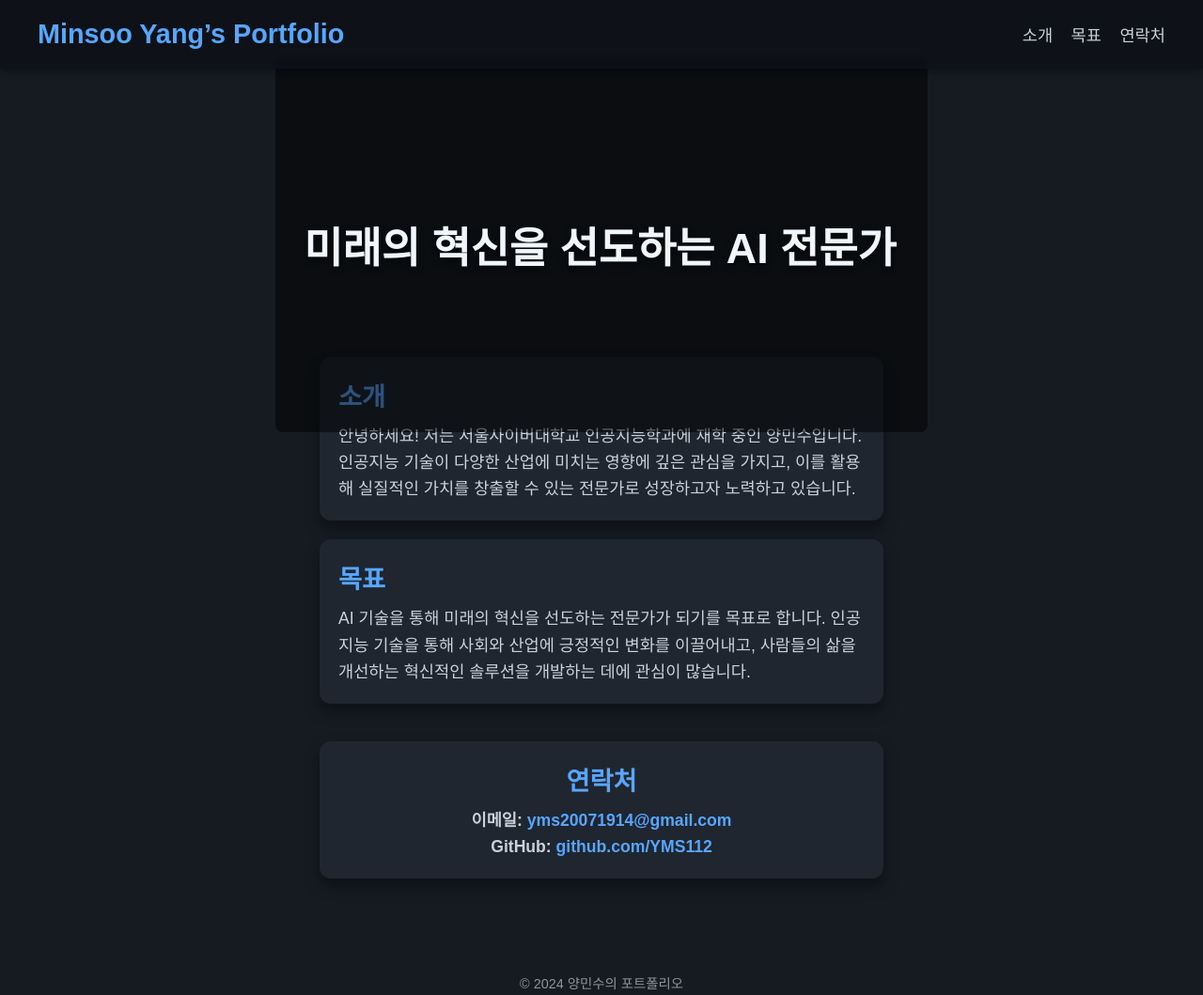
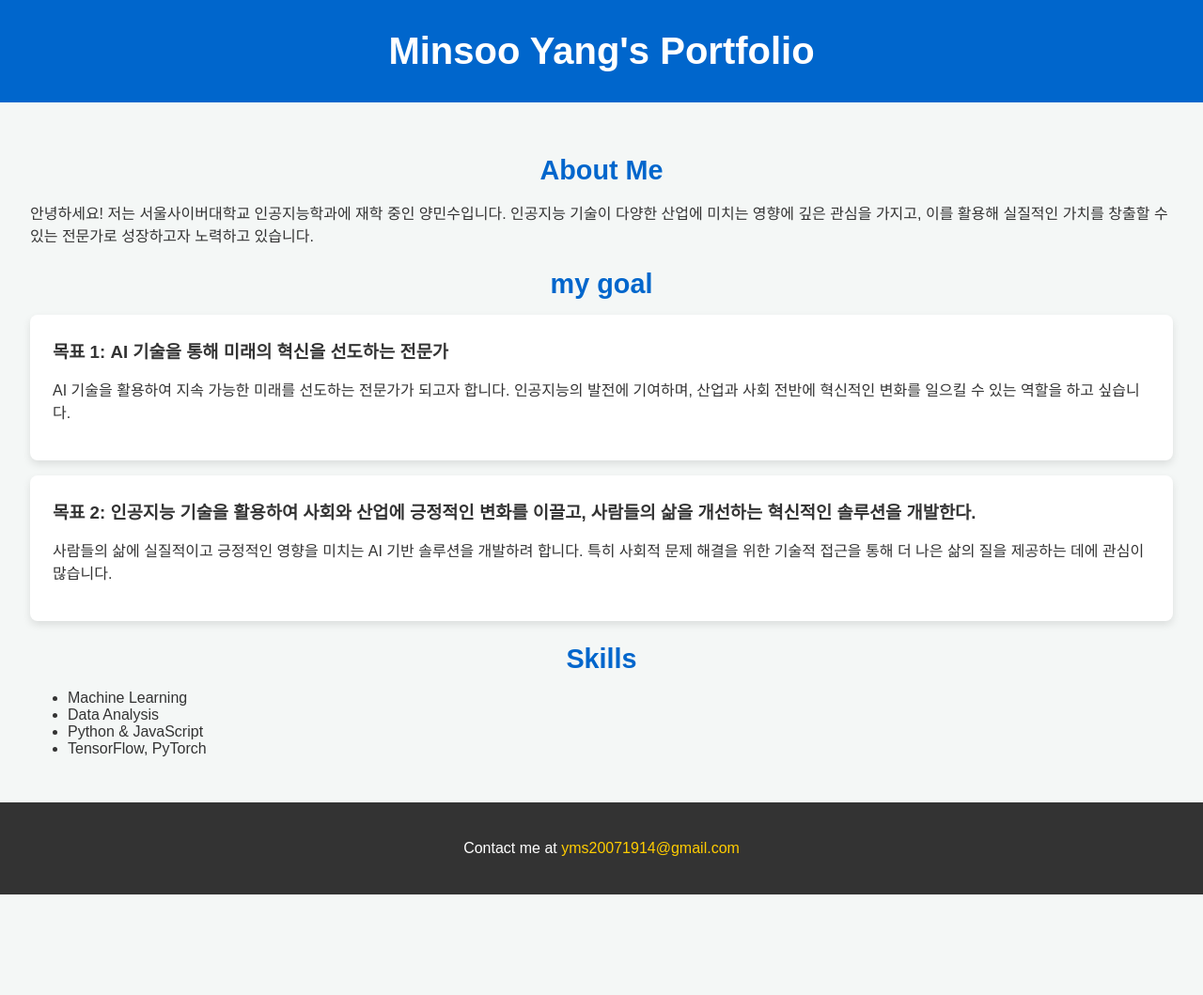
Before and after one commit to YMS112/YMS112.github.io, a plain HTML site: page index.html in a window 1280 px wide. Shown: the whole page at 94% size. After the commit the page ends 952 px from the top, so only its background shows below. Drawn offline with Linux system fonts and the light colour scheme.

Commit message:
Update index.html

```diff
--- a/index.html
+++ b/index.html
@@ -1,205 +1,97 @@
 <!DOCTYPE html>
-<html lang="ko">
+<html lang="en">
 <head>
   <meta charset="UTF-8">
   <meta name="viewport" content="width=device-width, initial-scale=1.0">
-    <title>Minsoo Yang’s Portfolio</title>
+  <title>Minsoo Yang's Portfolio</title>
   <style>
-        /* 기본 스타일 설정 */
-        * {
+    body {
+      font-family: 'Arial', sans-serif;
+      background-color: #f4f7f6;
       margin: 0;
       padding: 0;
-            box-sizing: border-box;
-            font-family: Arial, sans-serif;
-            scroll-behavior: smooth;
+      color: #333;
     }
-        body {
-            background-color: #161b22;
-            color: #c9d1d9;
-            display: flex;
-            justify-content: center;
-            align-items: center;
-            min-height: 100vh;
+    header {
+      background-color: #0066cc;
+      color: white;
+      padding: 2rem;
+      text-align: center;
+    }
+    header h1 {
+      font-size: 2.5rem;
       margin: 0;
-            padding: 0;
-            flex-direction: column;
     }
-
-        /* 배경 이미지 스타일 */
-        .background {
-            position: fixed;
-            top: 0;
-            left: 0;
-            width: 100%;
-            height: 100%;
-            background-image: url('소프트웨어개발자1.png');
-            background-size: cover;
-            background-position: center;
-            opacity: 0.1;
-            z-index: -1;
+    .container {
+      padding: 2rem;
     }
-
-        /* 네비게이션 바 스타일 */
-        .navbar {
-            position: fixed;
-            top: 0;
-            width: 100%;
-            display: flex;
-            justify-content: space-between;
-            align-items: center;
-            padding: 20px 40px;
-            background-color: rgba(13, 17, 23, 0.8);
-            backdrop-filter: blur(5px);
-            box-shadow: 0 4px 8px rgba(0, 0, 0, 0.3);
-            z-index: 100;
-        }
-        .navbar h1 {
-            font-size: 1.8em;
-            color: #58a6ff;
-        }
-        .navbar a {
-            color: #c9d1d9;
-            margin-left: 15px;
-            text-decoration: none;
-            font-size: 1.1em;
-            transition: color 0.3s;
-        }
-        .navbar a:hover {
-            color: #58a6ff;
-        }
-
-        /* 타이핑 애니메이션을 위한 스타일 */
-        .header {
-            height: 400px;
-            position: relative;
+    .section-title {
+      font-size: 1.8rem;
+      margin-bottom: 1rem;
       text-align: center;
-            margin-top: 60px;
-            color: #f0f6fc;
-            display: flex;
-            align-items: center;
-            justify-content: center;
-            font-size: 2.8em;
-            font-weight: bold; /* 텍스트 굵게 */
-            text-shadow: 0px 4px 8px rgba(0, 0, 0, 0.6);
-            background-color: rgba(0, 0, 0, 0.5); /* 제목 주위 배경 검정색 반투명 */
-            padding: 20px 30px;
-            border-radius: 8px;
-        }
-        .typing {
-            display: inline-block;
-            border-right: 3px solid #58a6ff;
-            white-space: nowrap;
-            overflow: hidden;
-            animation: typing 3s steps(30, end), blink-caret 0.5s step-end infinite;
-        }
-        @keyframes typing {
-            from { width: 0; }
-            to { width: 100%; }
-        }
-        @keyframes blink-caret {
-            from, to { border-color: transparent; }
-            50% { border-color: #58a6ff; }
-        }
-
-        /* 카드 스타일 */
-        .container {
-            display: flex;
-            flex-direction: column;
-            align-items: center;
-            max-width: 1000px;
-            margin: -100px auto 40px;
-            gap: 20px;
-            padding: 20px;
+      color: #0066cc;
     }
     .card {
-            background-color: #1f2630;
-            padding: 20px;
-            border-radius: 12px;
-            box-shadow: 0px 8px 16px rgba(0, 0, 0, 0.4);
-            width: 100%;
-            max-width: 600px;
-            text-align: left;
-            transition: transform 0.3s, box-shadow 0.3s;
+      background-color: white;
+      padding: 1.5rem;
+      margin: 1rem 0;
+      border-radius: 8px;
+      box-shadow: 0 4px 8px rgba(0, 0, 0, 0.1);
     }
     .card:hover {
-            transform: translateY(-5px);
-            box-shadow: 0px 12px 24px rgba(0, 0, 0, 0.6);
+      transform: translateY(-10px);
+      transition: transform 0.3s ease-in-out;
     }
     .card h3 {
-            font-size: 1.7em;
-            color: #58a6ff;
-            margin-bottom: 10px;
+      margin: 0 0 1rem 0;
+      color: #333;
     }
-        .card p {
-            font-size: 1.1em;
-            line-height: 1.6;
-            color: #c9d1d9;
+    footer {
+      background-color: #333;
+      color: white;
+      padding: 1.5rem;
+      text-align: center;
     }
-
-        /* 연락처 */
-        .contact-info {
-            text-align: center;
-            margin-top: 20px;
-        }
-        .contact-info a {
-            color: #58a6ff;
-            font-weight: bold;
+    footer a {
+      color: #ffcc00;
       text-decoration: none;
-        }
-        .contact-info a:hover {
-            text-decoration: underline;
-        }
-
-        /* 푸터 */
-        .footer {
-            text-align: center;
-            margin: 40px 0;
-            font-size: 0.9em;
-            color: #8b949e;
     }
   </style>
 </head>
 <body>
+  <header>
+    <h1>Minsoo Yang's Portfolio</h1>
+  </header>
+  <div class="container">
+    <section>
+      <h2 class="section-title">About Me</h2>
+      <p>안녕하세요! 저는 서울사이버대학교 인공지능학과에 재학 중인 양민수입니다. 인공지능 기술이 다양한 산업에 미치는 영향에 깊은 관심을 가지고, 이를 활용해 실질적인 가치를 창출할 수 있는 전문가로 성장하고자 노력하고 있습니다.</p>
+    </section>
 
-<!-- 배경 이미지 -->
-<div class="background"></div>
+    <section>
+      <h2 class="section-title">my goal</h2>
+      <div class="card">
+        <h3>목표 1: AI 기술을 통해 미래의 혁신을 선도하는 전문가</h3>
+        <p>AI 기술을 활용하여 지속 가능한 미래를 선도하는 전문가가 되고자 합니다. 인공지능의 발전에 기여하며, 산업과 사회 전반에 혁신적인 변화를 일으킬 수 있는 역할을 하고 싶습니다.</p>
+      </div>
+      <div class="card">
+        <h3>목표 2: 인공지능 기술을 활용하여 사회와 산업에 긍정적인 변화를 이끌고, 사람들의 삶을 개선하는 혁신적인 솔루션을 개발한다.</h3>
+        <p>사람들의 삶에 실질적이고 긍정적인 영향을 미치는 AI 기반 솔루션을 개발하려 합니다. 특히 사회적 문제 해결을 위한 기술적 접근을 통해 더 나은 삶의 질을 제공하는 데에 관심이 많습니다.</p>
+      </div>
+    </section>
 
-<!-- 네비게이션 바 -->
-<div class="navbar">
-    <h1>Minsoo Yang’s Portfolio</h1>
-    <div>
-        <a href="#about">소개</a>
-        <a href="#goal">목표</a>
-        <a href="#contact">연락처</a>
+    <section>
+      <h2 class="section-title">Skills</h2>
+      <ul>
+        <li>Machine Learning</li>
+        <li>Data Analysis</li>
+        <li>Python & JavaScript</li>
+        <li>TensorFlow, PyTorch</li>
+      </ul>
+    </section>
   </div>
-</div>
-
-<!-- 타이핑 애니메이션이 들어간 제목 섹션 -->
-<div class="header">
-    <span class="typing">미래의 혁신을 선도하는 AI 전문가</span>
-</div>
-
-<!-- 메인 컨텐츠 -->
-<div class="container">
-    <div class="card" id="about">
-        <h3>소개</h3>
-        <p>안녕하세요! 저는 서울사이버대학교 인공지능학과에 재학 중인 양민수입니다. 인공지능 기술이 다양한 산업에 미치는 영향에 깊은 관심을 가지고, 이를 활용해 실질적인 가치를 창출할 수 있는 전문가로 성장하고자 노력하고 있습니다.</p>
-    </div>
-    <div class="card" id="goal">
-        <h3>목표</h3>
-        <p>AI 기술을 통해 미래의 혁신을 선도하는 전문가가 되기를 목표로 합니다. 인공지능 기술을 통해 사회와 산업에 긍정적인 변화를 이끌어내고, 사람들의 삶을 개선하는 혁신적인 솔루션을 개발하는 데에 관심이 많습니다.</p>
-    </div>
-    <div class="card contact-info" id="contact">
-        <h3>연락처</h3>
-        <p><strong>이메일:</strong> <a href="mailto:yms20071914@gmail.com">yms20071914@gmail.com</a></p>
-        <p><strong>GitHub:</strong> <a href="https://github.com/YMS112" target="_blank">github.com/YMS112</a></p>
-    </div>
-</div>
-
-<!-- 푸터 -->
-<div class="footer">
-    <p>&copy; 2024 양민수의 포트폴리오</p>
-</div>
-
+  <footer>
+    <p>Contact me at <a href="mailto:yms20071914@gmail.com">yms20071914@gmail.com</a></p>
+  </footer>
 </body>
 </html>
```
Lines whose indentation alone changed are shown as unchanged.
